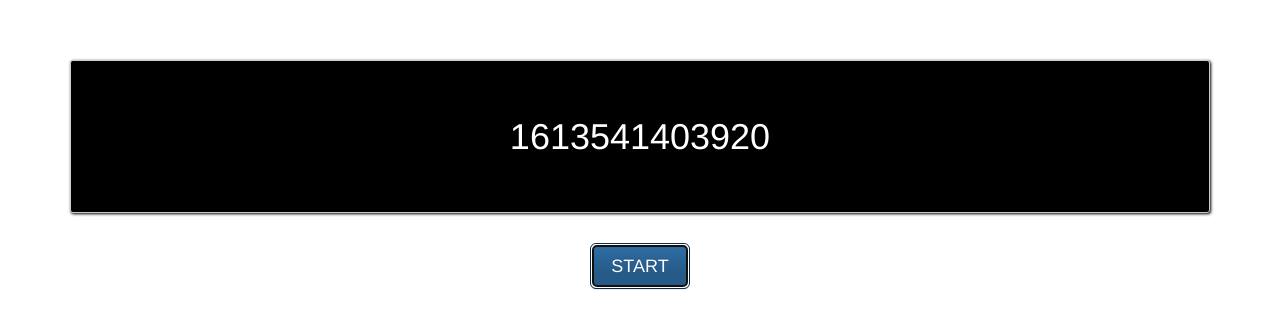
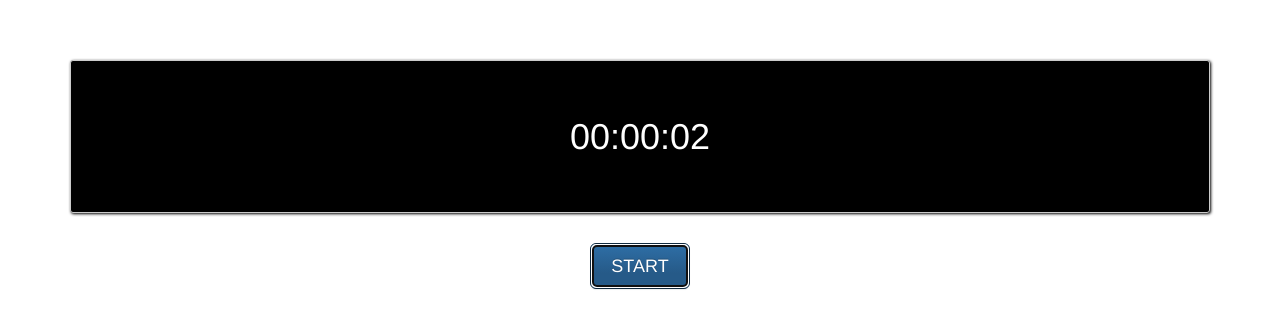
Before and after one commit to mackxxx/section6, a plain HTML site: page index.html in a window 1280 px wide. Both pictures are taken after a click on the button "START". Drawn offline with nearby package versions, Linux system fonts and the light colour scheme.

Commit message:
秒と分の計算

```diff
--- a/index.html
+++ b/index.html
@@ -22,17 +22,36 @@
     </div>
   </div>
   <script>
+    var start;
     document.getElementById('start_stop').addEventListener('click', function(){
-      var start = new Date();
+      start = new Date();
 
       setInterval(goTimer, 10);
     });
 
+    var addZero = function(value){
+      if (value <10){
+        value = '0' + value;
+      }
+      return value;
+    }
+
     var goTimer = function(){
         var now = new Date();
 
-        document.getElementById('timer').innerHTML =
-        now.getTime();
+        var milli = now.getTime()- start.getTime();
+        var seconds = Math.floor( milli /1000 );
+        var minutes = Math.floor( seconds / 60);
+        var hours = Math.floor( minutes / 60);
+
+        seconds = seconds - minutes * 60; //68秒の場合６８−６０
+        minutes = minutes - hours * 60;
+
+        hours = addZero(hours);
+        minutes = addZero(minutes);
+        seconds = addZero(seconds);
+
+        document.getElementById('timer').innerHTML = hours + ':' + minutes + ':'+ seconds;
     }
   </script>
 </body>
```
